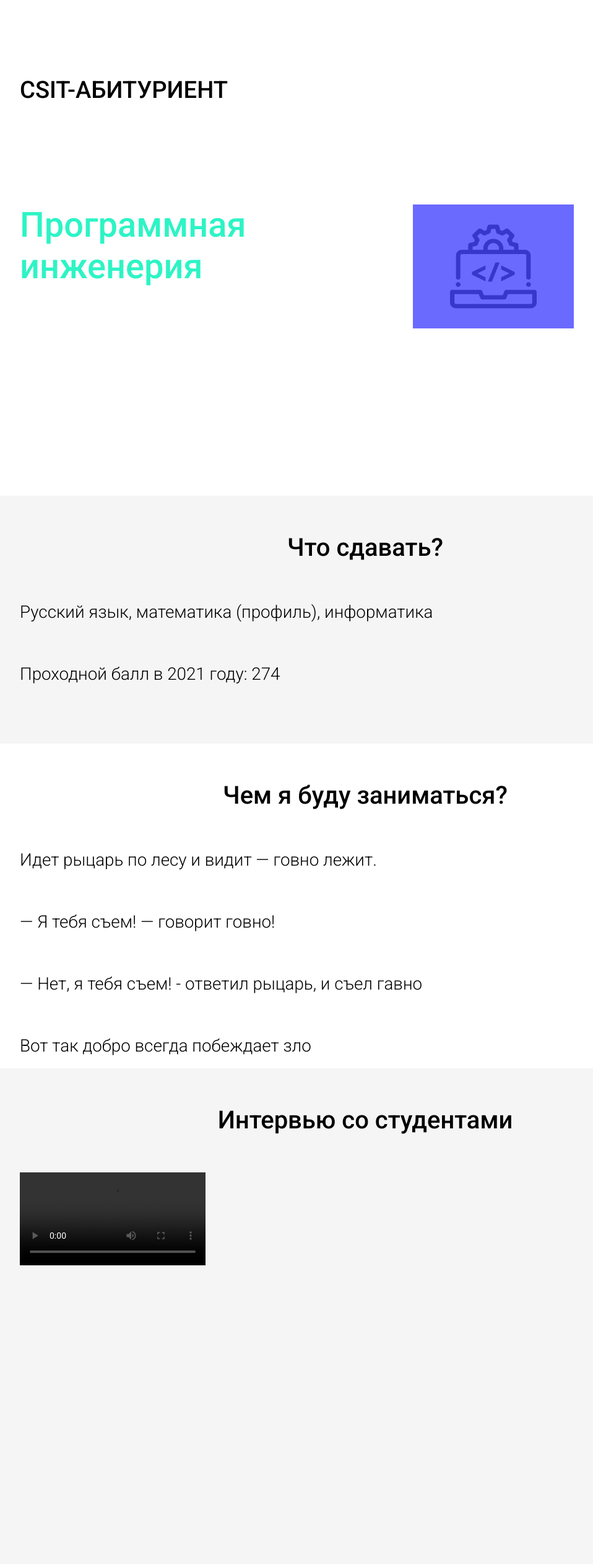
After one commit to MaksimSakhnov/SSU-ABITURIENT, a Django app: page /piPage in a window 1280 px wide. The commit adds this page. Shown: the whole page at 62% size, without its empty margins (50-1008 px from the left). Run offline with Django 3.2, Linux system fonts and the light colour scheme; grey boxes are pictures that could not be loaded.

Commit message:
UPD+ADD
Added and updated pages of individual directions and changed information in index.html

```diff
--- a/djangoProject/ssuabi/main/templates/main/fiitPage.html
+++ b/djangoProject/ssuabi/main/templates/main/fiitPage.html
@@ -83,7 +83,7 @@
         </div>
 
         <div class="interview-video">
-            <video src="{% static 'main/videos/example.mp4' %}" controls="controls"></video>
+            <video src="{% static 'main/videos/sdaiege1.mp4' %}" controls="controls"></video>
         </div>
     </div>
 
--- a/djangoProject/ssuabi/main/templates/main/ivtPage.html
+++ b/djangoProject/ssuabi/main/templates/main/ivtPage.html
@@ -48,7 +48,7 @@
                 Русский язык, математика (профиль), информатика
             </p>
             <p class="examDescription">
-                Проходной балл в 2021 году: 215
+                Проходной балл в 2021 году: 210
             </p>
         </div>
     </div>
@@ -80,7 +80,7 @@
         </div>
 
         <div class="interview-video">
-            <video src="{% static 'main/videos/example.mp4' %}" controls="controls"></video>
+            <video src="{% static 'main/videos/sdaiege1.mp4' %}" controls="controls"></video>
         </div>
     </div>
 
--- a/djangoProject/ssuabi/main/templates/main/kbPage.html
+++ b/djangoProject/ssuabi/main/templates/main/kbPage.html
@@ -80,7 +80,7 @@
         </div>
 
         <div class="interview-video">
-            <video src="{% static 'main/videos/sdaiege.mp4' %}" controls="controls"></video>
+            <video src="{% static 'main/videos/sdaiege1.mp4' %}" controls="controls"></video>
         </div>
     </div>
 
--- /dev/null
+++ b/djangoProject/ssuabi/main/templates/main/piPage.html
@@ -0,0 +1,94 @@
+{% load static %}
+<!doctype html>
+<html lang="ru">
+<head>
+    <meta charset="UTF-8">
+    <meta name="viewport"
+          content="width=device-width, user-scalable=no, initial-scale=1.0, maximum-scale=1.0, minimum-scale=1.0, shrink-to-fit=no">
+    <meta http-equiv="X-UA-Compatible" content="ie=edge">
+    <link rel="preconnect" href="https://fonts.googleapis.com">
+    <link rel="preconnect" href="https://fonts.gstatic.com" crossorigin>
+    <link href="https://fonts.googleapis.com/css2?family=Roboto:ital,wght@0,100;0,300;0,400;0,500;0,700;0,900;1,100;1,300;1,400;1,500;1,700;1,900&display=swap" rel="stylesheet">
+    <link href="https://cdn.jsdelivr.net/npm/bootstrap@5.1.3/dist/css/bootstrap.min.css" rel="stylesheet" integrity="sha384-1BmE4kWBq78iYhFldvKuhfTAU6auU8tT94WrHftjDbrCEXSU1oBoqyl2QvZ6jIW3" crossorigin="anonymous">
+    <link rel="stylesheet" href="{% static 'main/css/style.css' %}">
+    <title>ПИ</title>
+</head>
+<body>
+<div class="container pagesIntro">
+    <div class="row">
+        <div class="col-md-5 col-lg-6 Link">
+            <a href="/" class="mainLink">CSIT-АБИТУРИЕНТ</a>
+
+
+        </div>
+
+
+    </div>
+    <div class="row">
+        <div class="col-md-5">
+            <h2 class="H2-pages fiit-color">Программная инженерия</h2>
+        </div>
+        <div class="col-md-4 col-lg-6 d-none d-md-block img-fluid logoCol">
+            <img class="pageLogo img-fluid" src="{% static 'main/images/piLogo.png' %}">
+        </div>
+
+    </div>
+</div>
+
+
+<div class="exams">
+    <div class="title">
+        <h1 class="examTitle text-center">Что сдавать?</h1>
+    </div>
+    <div class="container content">
+
+
+        <div class="examContent">
+            <p class="examDescription">
+                Русский язык, математика (профиль), информатика
+            </p>
+            <p class="examDescription">
+                Проходной балл в 2021 году: 274
+            </p>
+        </div>
+    </div>
+</div>
+
+<div class="description">
+    <div class="container content">
+        <div class="title">
+            <h1 class="examTitle text-center">Чем я буду заниматься?</h1>
+        </div>
+
+        <div class="descriptionContent">
+            <p class="doDescription">Идет рыцарь по лесу и видит — говно лежит. </p>
+
+            <p class="doDescription">— Я тебя съем! — говорит говно!</p>
+
+            <p class="doDescription"> — Нет, я тебя съем! - ответил рыцарь, и съел гавно</p>
+
+            <p class="doDescription"> Вот так добро всегда побеждает зло</p></pdoDescription>
+        </div>
+    </div>
+
+</div>
+
+
+<div class="interviews">
+    <div class="container">
+        <div class="title">
+            <h1 class="examTitle text-center">Интервью со студентами</h1>
+        </div>
+
+        <div class="interview-video">
+            <video src="{% static 'main/videos/sdaiege1.mp4' %}" controls="controls"></video>
+        </div>
+    </div>
+
+</div>
+
+
+</body>
+
+<script src="assets/js/script.js"></script>
+</html>
--- a/djangoProject/ssuabi/main/urls.py
+++ b/djangoProject/ssuabi/main/urls.py
@@ -1,8 +1,18 @@
 from django.urls import path
 from . import views
 
-
 urlpatterns = [
     path('', views.index),
+
+    path('ivtPage', views.ivtPage),
+
     path('fiitPage', views.fiitPage),
+
+    path('kbPage', views.kbPage),
+
+    path('piPage', views.piPage),
+
+    path('moaisPage',views.moaisPage),
+
+    path('siPage',views.siPage)
 ]
--- a/djangoProject/ssuabi/main/views.py
+++ b/djangoProject/ssuabi/main/views.py
@@ -1,9 +1,29 @@
 from django.shortcuts import render
-from django.http import HttpResponse
 
 
 def index(request):
     return render(request, 'main/index.html')
 
+
 def fiitPage(request):
     return render(request, 'main/fiitPage.html')
+
+
+def kbPage(request):
+    return render(request, 'main/kbPage.html')
+
+
+def ivtPage(request):
+    return render(request, 'main/ivtPage.html')
+
+
+def piPage(request):
+    return render(request, 'main/piPage.html')
+
+
+def moaisPage(request):
+    return render(request, 'main/moaisPage.html')
+
+
+def siPage(request):
+    return render(request, 'main/siPage.html')
--- a/djangoProject/ssuabi/ssuabi/urls.py
+++ b/djangoProject/ssuabi/ssuabi/urls.py
@@ -3,7 +3,7 @@ from django.urls import path, include
 
 urlpatterns = [
     path('admin/', admin.site.urls),
-    path('', include('main.urls')),
+    path('', include('main.urls'))
 
 
 ]
```
Also changed, not shown: djangoProject/ssuabi/main/templates/main/index.html (+6 -6 lines), djangoProject/ssuabi/main/templates/main/moaisPage.html (added, +94 -0 lines), djangoProject/ssuabi/main/templates/main/siPage.html (added, +94 -0 lines), 1 other file.
